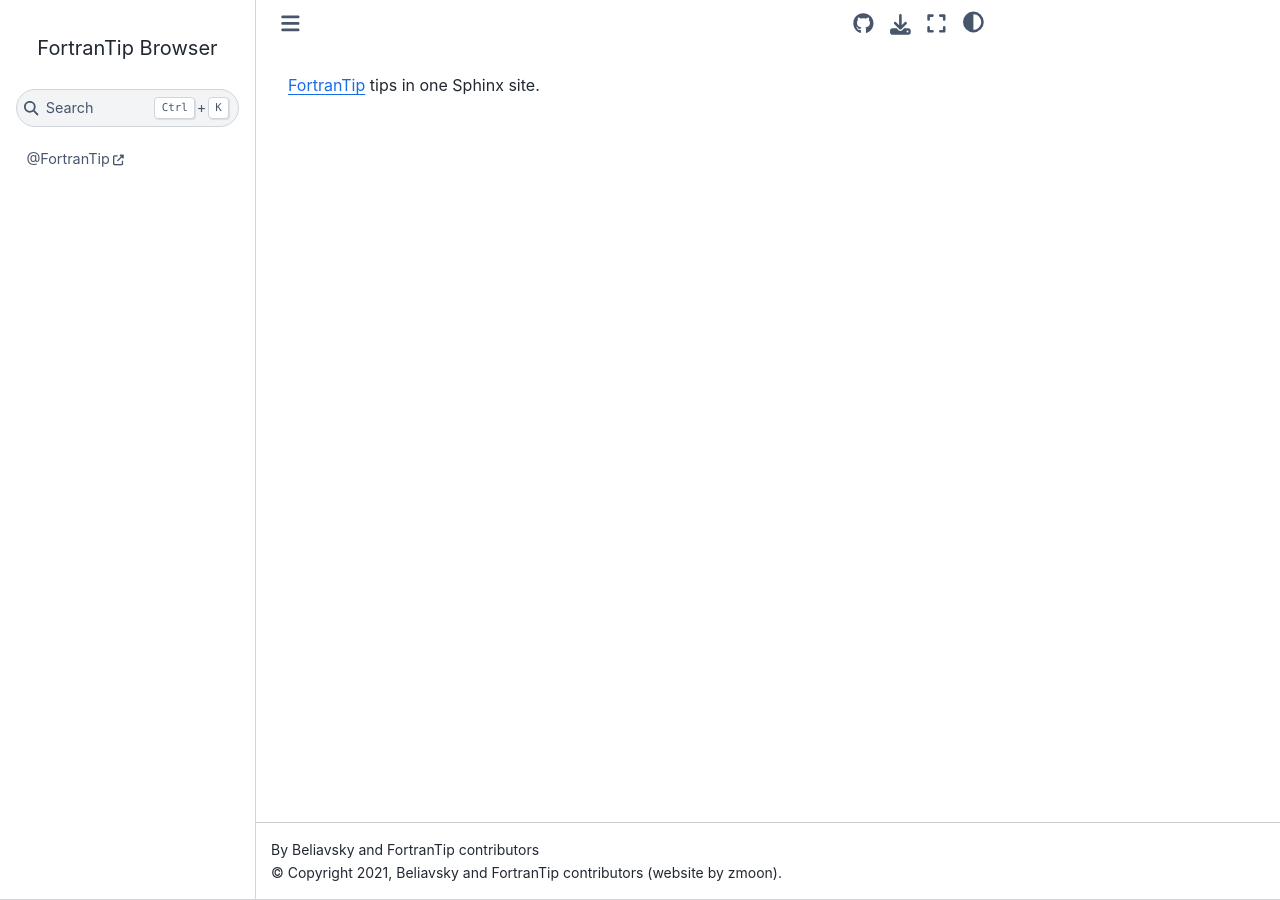
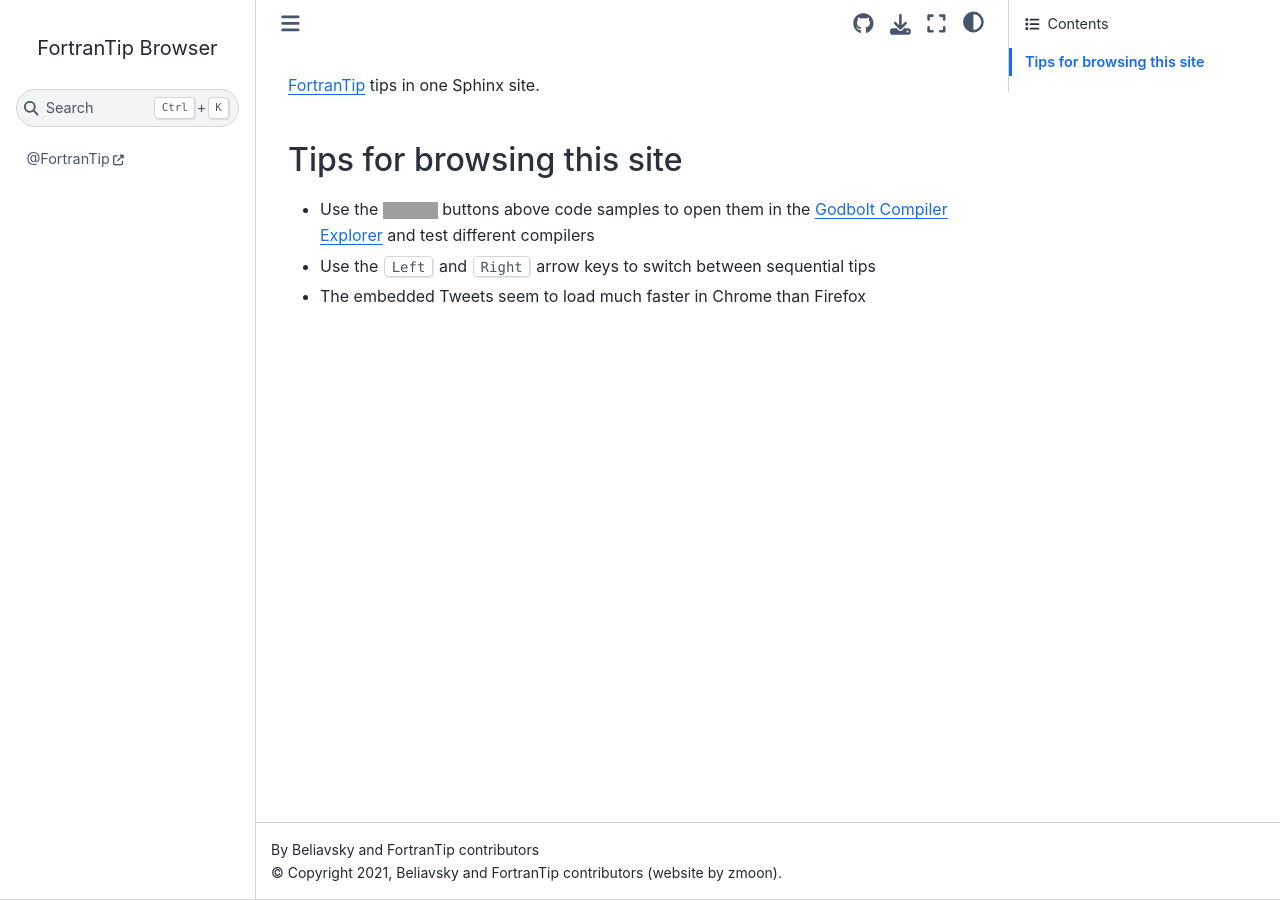
Before and after one commit to zmoon/FortranTipBrowser, a Sphinx documentation site: the page built from docs/index.md, in a window 1280 px wide. Built offline with Sphinx 7.4.7 and the Sphinx Book theme 1.1.4, drawn with Linux system fonts in a browser that asks for light colours; pages that are not in the unit, such as notebooks, are missing from menus; grey boxes are pictures that could not be loaded.

Commit message:
Some meta tips

````diff
--- a/docs/conf.py
+++ b/docs/conf.py
@@ -18,6 +18,7 @@ html_theme_options = {
 
 myst_enable_extensions = [
     "dollarmath",
+    "substitution",
     "tasklist",
 ]
 
--- a/docs/index.md
+++ b/docs/index.md
@@ -1,5 +1,9 @@
 ---
 sd_hide_title: true
+substitutions:
+  gb_logo: |
+    <img src="https://raw.githubusercontent.com/compiler-explorer/compiler-explorer/main/views/resources/site-logo.svg"
+    alt="Godbolt Compiler Explorer logo" width="55.11" height="16.7" class="align-text-bottom" />
 ...
 
 # FortranTip
@@ -9,6 +13,14 @@ sd_hide_title: true
 
 ```{include} _random-tip-btn_snippet.myst
 ```
+
+## Tips for browsing this site
+
+* Use the {{ gb_logo }} buttons above code samples to open them in the
+  [Godbolt Compiler Explorer](https://godbolt.org/)
+  and test different compilers
+* Use the {kbd}`Left` and {kbd}`Right` arrow keys to switch between sequential tips
+* The embedded Tweets seem to load much faster in Chrome than Firefox
 
 
 ```{toctree}
````
